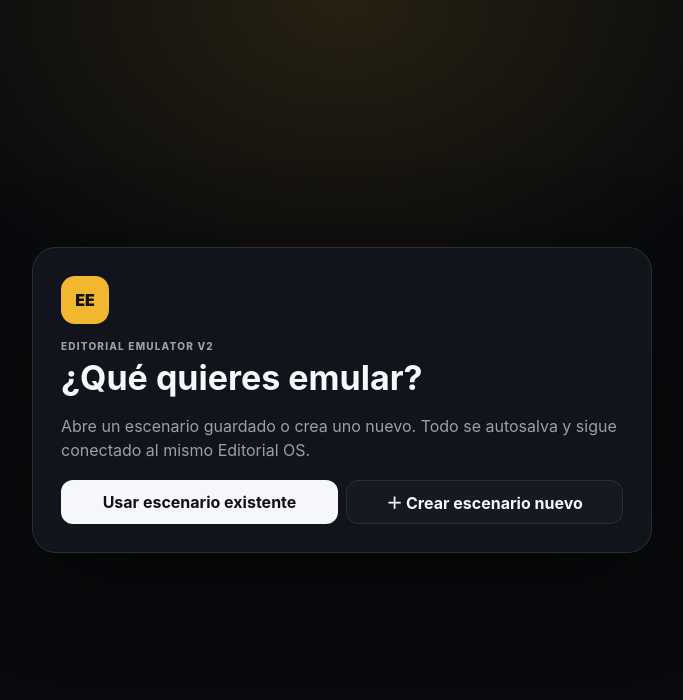
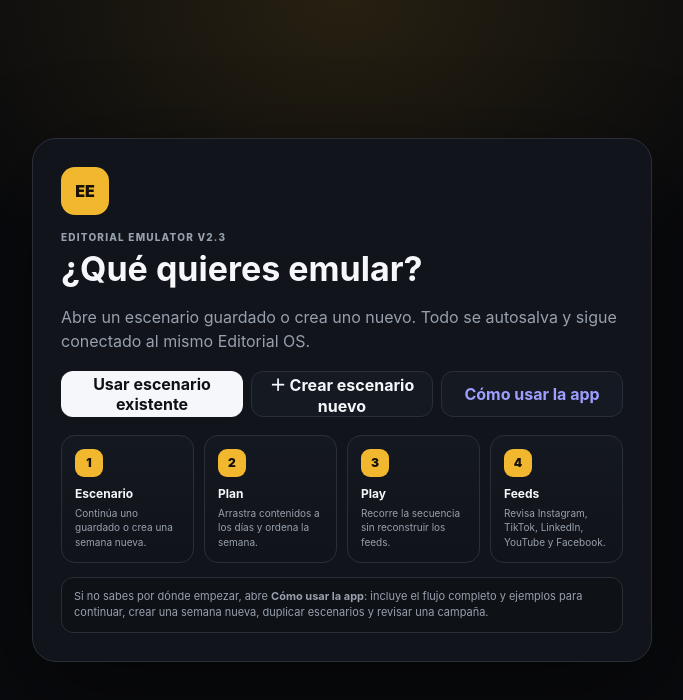
Before and after one commit to LordJeferies/editorial-emulator, a plain HTML site: page index.html in a window 1280 px wide. Shown: the whole page, without its empty margins (298-981 px from the left). Drawn offline with nearby package versions, Linux system fonts and the light colour scheme.

Commit message:
Editorial Emulator V2.3 - working startup onboarding and cache-safe boot

```diff
--- a/index.html
+++ b/index.html
@@ -2,27 +2,41 @@
 <html lang="es">
 <head>
   <meta charset="utf-8">
-  <meta name="viewport" content="width=device-width,initial-scale=1,viewport-fit=cover,maximum-scale=1">
+  <meta name="viewport" content="width=device-width,initial-scale=1,viewport-fit=cover">
   <meta name="theme-color" content="#0a0b0e">
   <meta name="apple-mobile-web-app-capable" content="yes">
   <meta name="apple-mobile-web-app-status-bar-style" content="black-translucent">
   <meta name="apple-mobile-web-app-title" content="Editorial Emulator">
-  <title>Editorial Emulator V2</title>
+  <meta name="editorial-emulator-build" content="2.3">
+  <title>Editorial Emulator V2.3</title>
   <link rel="manifest" href="./manifest.webmanifest">
   <link rel="icon" href="./icons/icon.svg" type="image/svg+xml">
-  <link rel="stylesheet" href="./css/app.css">
+  <link rel="stylesheet" href="./css/app.css?v=23">
+  <link rel="stylesheet" href="./css/onboarding-v23.css?v=23">
 </head>
 <body>
 <div id="startup" class="startup" aria-live="polite">
   <div class="startup-card">
     <div class="brand-mark">EE</div>
-    <div class="eyebrow">Editorial Emulator V2</div>
+    <div class="eyebrow">Editorial Emulator V2.3</div>
     <h1>¿Qué quieres emular?</h1>
     <p>Abre un escenario guardado o crea uno nuevo. Todo se autosalva y sigue conectado al mismo Editorial OS.</p>
     <div id="recentScenario" class="recent-scenario"></div>
     <div class="startup-actions">
       <button class="primary-btn" id="useExistingBtn">Usar escenario existente</button>
       <button class="secondary-btn" id="createScenarioBtn">＋ Crear escenario nuevo</button>
+      <a class="secondary-btn help-link" href="./help.html?v=23">Cómo usar la app</a>
+    </div>
+    <div class="startup-guide" aria-label="Inicio rápido">
+      <article><span>1</span><b>Escenario</b><p>Continúa uno guardado o crea una semana nueva.</p></article>
+      <article><span>2</span><b>Plan</b><p>Arrastra contenidos a los días y ordena la semana.</p></article>
+      <article><span>3</span><b>Play</b><p>Recorre la secuencia sin reconstruir los feeds.</p></article>
+      <article><span>4</span><b>Feeds</b><p>Revisa Instagram, TikTok, LinkedIn, YouTube y Facebook.</p></article>
+    </div>
+    <div class="startup-note">Si no sabes por dónde empezar, abre <b>Cómo usar la app</b>: incluye el flujo completo y ejemplos para continuar, crear una semana nueva, duplicar escenarios y revisar una campaña.</div>
+    <div class="boot-error" id="bootError" hidden>
+      <b>No se pudo iniciar el Emulador.</b>
+      <p>La interfaz detectó un problema al cargar los módulos. Recarga esta página. Si continúa, abre <a href="./help.html?v=23">la guía</a> y revisa el detalle: <span data-boot-detail>error desconocido</span>.</p>
     </div>
   </div>
 </div>
@@ -40,6 +54,7 @@
       <span id="autosavePill" class="sync-pill">Guardado</span>
       <span id="syncPill" class="sync-pill">Local</span>
       <button class="icon-btn" id="searchBtn" aria-label="Buscar">⌕</button>
+      <a class="icon-btn help-link" href="./help.html?v=23" aria-label="Cómo usar la app">?</a>
       <button class="icon-btn" id="moreBtn" aria-label="Más opciones">•••</button>
     </div>
   </header>
@@ -173,9 +188,9 @@
 <div class="modal" id="feedModal" hidden><div class="modal-toolbar"><button class="icon-btn" id="feedModalClose">×</button><b id="feedModalTitle">Feed</b><span></span></div><div class="modal-feed"><div class="phone-frame expanded"><div class="phone-notch"></div><div class="phone-screen" id="modalFeedHost"></div></div></div></div>
 <div class="toast-region" id="toastRegion" aria-live="polite"></div>
 
-<script src="./supabase-config.js"></script>
+<script src="./supabase-config.js?v=23"></script>
 <script src="https://cdn.jsdelivr.net/npm/@supabase/supabase-js@2"></script>
 <script src="https://cdn.jsdelivr.net/npm/sortablejs@1.15.6/Sortable.min.js"></script>
-<script type="module" src="./js/app.js"></script>
+<script type="module" src="./js/boot-v23.js?v=23"></script>
 </body>
 </html>
```
